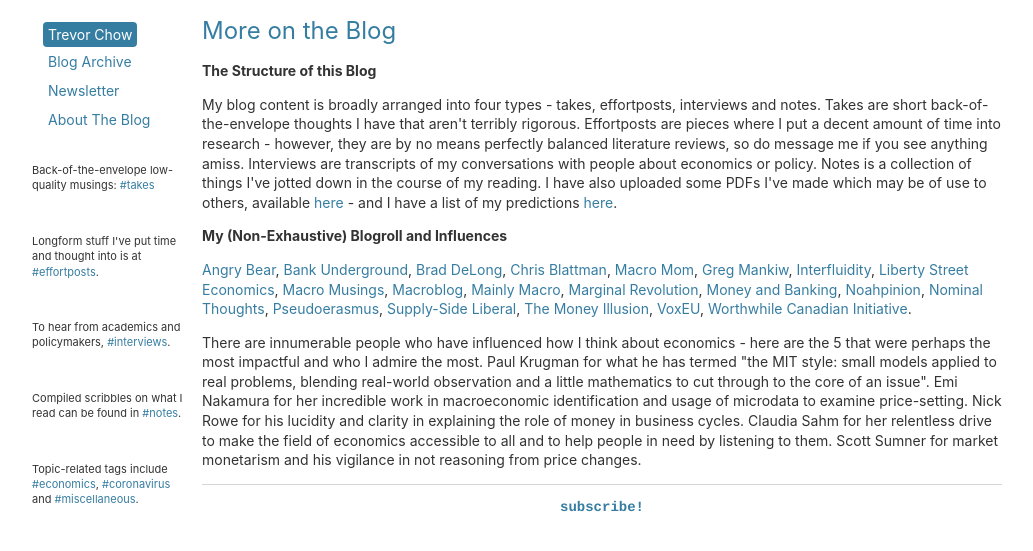
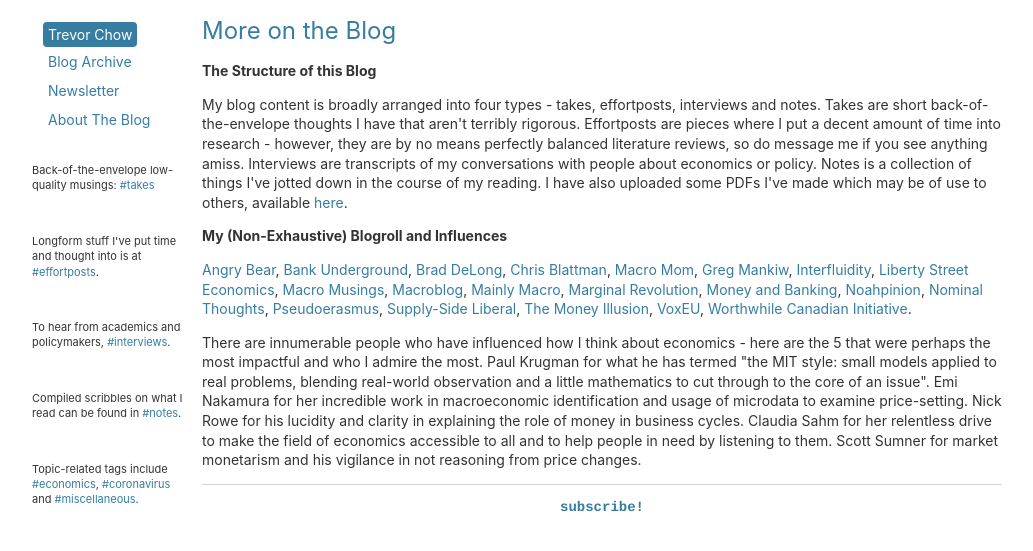
Before and after one commit to tmychow/tmychow.github.io, a Jekyll site: the page built from about/index.html, in a window 1280 px wide. Shown: the top 551 px of the page, without its empty margins (28-1061 px from the left). Built offline with Jekyll 4.4.1, drawn with Linux system fonts in a browser that asks for light colours.

Commit message:
Update index.html

```diff
--- a/about/index.html
+++ b/about/index.html
@@ -5,7 +5,7 @@
 <div class="blurb">
 	<h1>More on the Blog</h1>
 	<p><strong>The Structure of this Blog</strong></p>
-	<p> My blog content is broadly arranged into four types - takes, effortposts, interviews and notes. Takes are short back-of-the-envelope thoughts I have that aren't terribly rigorous. Effortposts are pieces where I put a decent amount of time into research - however, they are by no means perfectly balanced literature reviews, so do message me if you see anything amiss. Interviews are transcripts of my conversations with people about economics or policy. Notes is a collection of things I've jotted down in the course of my reading. I have also uploaded some PDFs I've made which may be of use to others, available <a href="/usefulfiles">here</a> - and I have a list of my predictions <a href="/predictions">here</a>.</p>
+	<p> My blog content is broadly arranged into four types - takes, effortposts, interviews and notes. Takes are short back-of-the-envelope thoughts I have that aren't terribly rigorous. Effortposts are pieces where I put a decent amount of time into research - however, they are by no means perfectly balanced literature reviews, so do message me if you see anything amiss. Interviews are transcripts of my conversations with people about economics or policy. Notes is a collection of things I've jotted down in the course of my reading. I have also uploaded some PDFs I've made which may be of use to others, available <a href="/usefulfiles">here</a>.</p>
 	<p><strong>My (Non-Exhaustive) Blogroll and Influences</strong></p>
 	<p><a href="https://angrybearblog.com/">Angry Bear</a>, <a href="https://bankunderground.co.uk/">Bank Underground</a>, <a href="https://delong.typepad.com/">Brad DeLong</a>, <a href="https://chrisblattman.com/">Chris Blattman</a>, <a href="http://macromomblog.com/">Macro Mom</a>, <a href="https://gregmankiw.blogspot.com/">Greg Mankiw</a>, <a href="https://interfluidity.com/">Interfluidity</a>, <a href="https://libertystreeteconomics.newyorkfed.org/">Liberty Street Economics</a>, <a href="https://macromarketmusings.blogspot.com/">Macro Musings</a>, <a href="https://www.frbatlanta.org/blogs/macroblog/">Macroblog</a>, <a href="https://mainlymacro.blogspot.com/">Mainly Macro</a>, <a href="https://marginalrevolution.com/">Marginal Revolution</a>, <a href="https://www.moneyandbanking.com/">Money and Banking</a>, <a href="noahpinion.substack.com">Noahpinion</a>, <a href="https://www.nominalthoughts.com/">Nominal Thoughts</a>, <a href="https://pseudoerasmus.com/">Pseudoerasmus</a>, <a href="https://blog.supplysideliberal.com/">Supply-Side Liberal</a>, <a href="https://www.themoneyillusion.com/">The Money Illusion</a>, <a href="https://voxeu.org/">VoxEU</a>, <a href="https://worthwhile.typepad.com/">Worthwhile Canadian Initiative</a>.</p>
 	<p> There are innumerable people who have influenced how I think about economics - here are the 5 that were perhaps the most impactful and who I admire the most. Paul Krugman for what he has termed "the MIT style: small models applied to real problems, blending real-world observation and a little mathematics to cut through to the core of an issue". Emi Nakamura for her incredible work in macroeconomic identification and usage of microdata to examine price-setting. Nick Rowe for his lucidity and clarity in explaining the role of money in business cycles. Claudia Sahm for her relentless drive to make the field of economics accessible to all and to help people in need by listening to them. Scott Sumner for market monetarism and his vigilance in not reasoning from price changes. </p>
```
